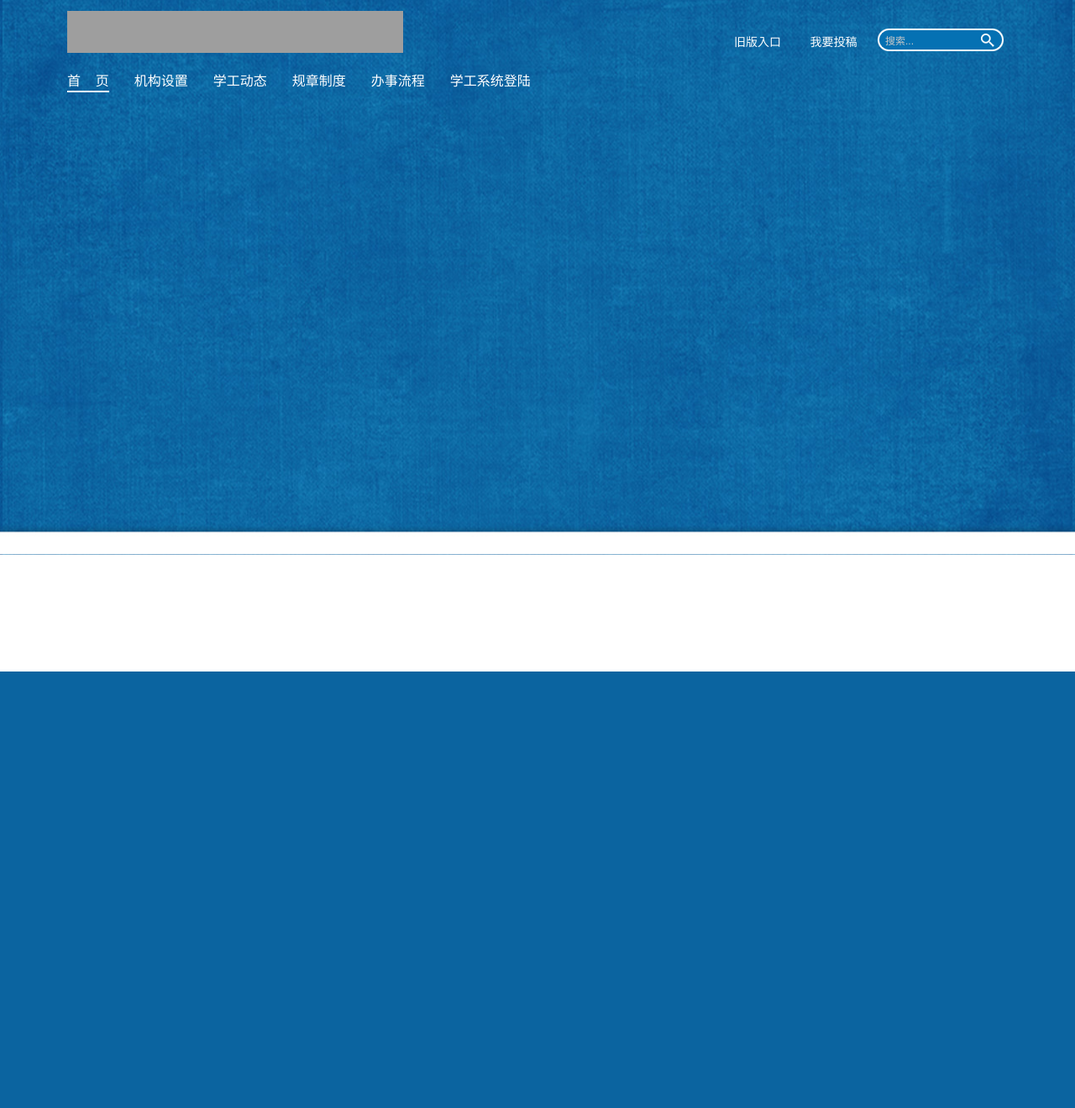
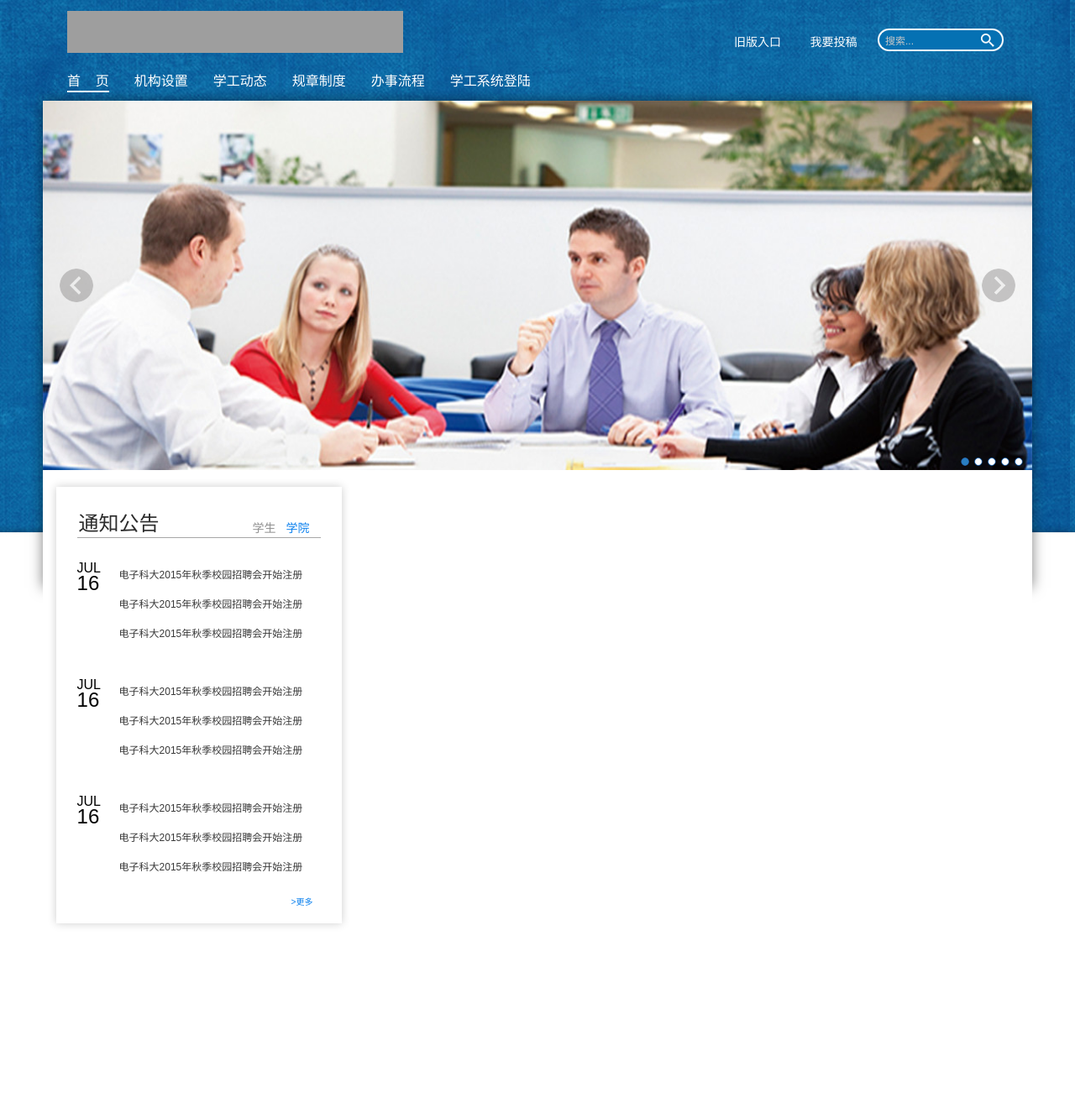
Before and after one commit to ifnite/project, a PHP site: page / in a window 1280 px wide. Shown: the whole page at 84% size. Before the commit the page ends 800 px from the top, so only its background shows below. Run offline with PHP 8.4, Linux system fonts and the light colour scheme; grey boxes are pictures that could not be loaded.

Commit message:
公告板完成
公告板区域及其他区域布局完成

```diff
--- a/index.html
+++ b/index.html
@@ -5,6 +5,7 @@
 	<title>电子科技大学党委学生工作部</title>
 	<link rel="stylesheet" type="text/css" href="style/reset.css" >
 	<link rel="stylesheet" type="text/css" href="style/header.css">
+	<link rel="stylesheet" type="text/css" href="style/container.css">
 </head>
 <body>
 	<div id="header">
@@ -28,15 +29,79 @@
 			</ul>
 		</div>
 	</div>
+	<div id="showPic">
+		<div id="picbox">
+			<img src="image/picshow.jpg"></img>
+				<i id="left"></i>
+				<i id="right"></i>
+				<ul>
+					<li class="on"></li>
+					<li></li>
+					<li></li>
+					<li></li>
+					<li></li>
+				</ul>
+			</div>
+	</div>
 	<div id="container">
-		<div id="showPic"></div>
+		<section>
 		<div id="mainNews"></div>
 		<div id="otherNews"></div>
-		<div id="sideBar">
-			<div id="notices"></div>
+		</section>
+		<aside>
+			<div id="notices">
+				<div class="title">
+					<h3>通知公告</h3>
+					<ul>
+						<li class="on"><a href="#">学院</a></li>
+						<li><a href="#">学生</a></li>
+					</ul>
+				</div>
+				<div class="info">
+					<div class="info_data">
+						<p><em>JUL</em><br \>16</p>
+					</div>
+					<div class="info_content">
+						<ul>
+						<li><a href="#">电子科大2015年秋季校园招聘会开始注册</a></li>
+						<li><a href="#">电子科大2015年秋季校园招聘会开始注册</a></li>
+						<li><a href="#">电子科大2015年秋季校园招聘会开始注册</a></li>
+						</ul>
+					</div>
+					<div class="clear" ></div>
+				</div>
+				<div class="info">
+					<div class="info_data">
+						<p><em>JUL</em><br \>16</p>
+					</div>
+					<div class="info_content">
+						<ul>
+						<li><a href="#">电子科大2015年秋季校园招聘会开始注册</a></li>
+						<li><a href="#">电子科大2015年秋季校园招聘会开始注册</a></li>
+						<li><a href="#">电子科大2015年秋季校园招聘会开始注册</a></li>
+						</ul>
+					</div>
+					<div class="clear" ></div>
+				</div>
+
+				<div class="info" >
+					<div class="info_data">
+						<p><em>JUL</em><br \>16</p>
+					</div>
+					<div class="info_content">
+						<ul>
+						<li><a href="#">电子科大2015年秋季校园招聘会开始注册</a></li>
+						<li><a href="#">电子科大2015年秋季校园招聘会开始注册</a></li>
+						<li><a href="#">电子科大2015年秋季校园招聘会开始注册</a></li>
+						</ul>
+					</div>
+					<div class="clear" ></div>
+				</div>
+				<div class="more"><a href="#">>更多</a></div>
+			</div>
 			<div id="links"></div>
 			<div id="weChat"></div>
-		</div>
+		</aside>
 	</div>
 	<div id="footer"></div>
 </body>
--- /dev/null
+++ b/style/container.css
@@ -0,0 +1,211 @@
+/*DuYiqi 2015-7-25 22:34*/
+/*此文件用于设置主页中间的css样式*/
+#showPic{
+	width: 92%;
+	margin: 0 auto;
+	margin-top:-540px;
+	height: 580px;
+	background: #fff;
+	-webkit-box-shadow:0 0 15px rgba(0, 0, 0, .5);
+  	-moz-box-shadow:0 0 15px rgba(0, 0, 0, .5);
+  	box-shadow:0 0 15px rgba(0, 0, 0, .5);
+}
+
+#showPic #picbox{
+	width: 100%;
+	height: 440px;
+	overflow: hidden;
+	position: relative;
+}
+#picbox img{
+	position: absolute;
+	left: 0px;
+	right: 0px;
+	width: 100%;
+	height: 100%;
+}
+
+#picbox i{
+	display: block;
+/*	background: red;*/
+	width: 40px;
+	height: 40px;
+}
+
+#left{
+	position: absolute;
+	left: 20px;
+	top: 200px;
+	background:url(../image/jiantou.png);
+}
+#right{
+	position: absolute;
+	right: 20px;
+	top: 200px;
+	background:url(../image/jiantou.png) -40px;
+}
+#picbox ul{
+	display: block;
+	position: absolute;
+	bottom: 5px;
+	right: 5px;
+}
+#picbox ul li{
+	display: block;
+	width: 10px;
+	height: 10px;
+	/*background:red;*/
+	float: left;
+	margin-right: 6px;
+	background:url(../image/jiantou.png) -80px -40px;
+}
+#picbox ul .on{
+	background:url(../image/jiantou.png) -90px -40px;
+}
+
+#container{
+	width: 92.1%;
+	margin: 0 auto;
+	margin-top:-180px;
+	height: 800px;
+	background: url(../image/fitter.png) repeat-x;
+/*	background-color: red;*/
+	overflow: hidden;
+}
+#notices{
+	display: block;
+	width:340px;
+	height: 520px;
+	background-color: #fff;
+	margin-top: 60px;
+	margin-left: 16px;
+	-webkit-box-shadow:0 0 10px rgba(0, 0, 0, .2);
+  	-moz-box-shadow:0 0 10px rgba(0, 0, 0, .2);
+  	box-shadow:0 0 10px rgba(0, 0, 0, .2);
+  	overflow: hidden;
+  	position: relative;
+}
+.title{
+/*	background:red;*/
+	overflow: hidden;
+	height: 60px;
+	width: 290px;
+	position: relative;
+	margin: 0 auto;
+	border-bottom: 1px solid #a7a7a7;
+	background-color: #fff;
+}
+.title h3{
+	display: block;
+	width: 100px;
+	height: 24px;
+	text-indent: center;
+/*	background: red;*/
+	font-size: 24px;
+	font-weight: lighter;
+	color: #2c2c2c;
+	margin-top: 24px;
+	margin-left:2px;
+}
+.title ul{
+	position: absolute;
+	right: 2px;
+	top:38px;
+	width: 100px;
+}
+.title ul li{
+	width: auto;
+	float: right;
+	display: block;
+	width: 30px;
+	text-align: center;
+/*	background-color: green;*/
+	margin-right: 10px;
+}
+.title a{
+	display: block;
+	width: 30px;
+	font-size: 14px;
+	color: #909090;
+}
+.title a:hover,
+.title ul .on a{
+	color: #0c81ee;
+}
+
+.info{
+	width: 290px;
+	margin: 0 auto;
+	margin-top: 24px;
+	overflow: hidden;
+}
+.info .info_data{
+	font-size: 24px;
+	line-height: 18px;
+	text-align: center;
+	display: block;
+	width: 26px;
+	height:40px;
+	font-weight: normal;
+/*	background-color: blue;*/
+
+}
+.info .info_data em{
+	font-size: 16px;
+	font-style: normal;
+}
+
+
+.info_content{
+	float: right;
+/*	background: green;*/
+	width: 240px;
+	display: block;
+	margin-top:-30px;
+}
+.info_content ul{
+	width: 240px;
+	display: block;
+/*	position: absolute;*/
+/*	left: 40px;
+	top:10px;*/
+	font-size: 12px;
+}
+.info_content ul li{
+	margin-bottom:18px;
+}
+.info_content a{
+	display: block;
+	max-width: 240px;
+	color: #393939;
+	font-size: 12px;
+}
+.info_content a:hover{
+/*	text-decoration: underline;*/
+	color: #393939;
+	font-weight: bolder;
+/*	font-size: 12px;*/
+}
+.info_content .clear{
+	clear: both;
+}
+.more {
+	display: block;
+	width: 100%;
+	height: 50px;
+	background:#fff;
+	position: absolute;
+	bottom: 0px;
+
+
+}
+.more a{
+	display: block;
+	width: 40px;
+	height: 16px;
+	float: right;
+	color: #0c81ee;
+	font-size: 10px;
+	margin-top:16px;
+	margin-right: 20px;
+}
--- a/style/header.css
+++ b/style/header.css
@@ -1,5 +1,5 @@
 /*DuYiqi 2015-7-25 22:34*/
-/*此文件用于设置主页的css样式*/
+/*此文件用于设置主页顶部的css样式*/
 /*#header=>盛放顶部 #container=>放置主要内容 #footer=>放置底部*/
 /*顶部：#topBar放置logo 旧版入口及搜索 #nav放置导航栏
   主要内容：mainNews放置学工新闻 otherNews放置学院新闻 sideBar中的notice放置公告 links放置链接 wechat放置微专题*/
@@ -7,14 +7,17 @@
  	background: #fff;
  	margin: 0px;
  	margin: 0 auto;
+ 	width: 1280px;
  	background: url(../image/background.jpg) repeat-x;
- 	background-position:center ;
+
  }
 
  #header{
  	width:100%;
  	height: 660px;
 	/*background: red;*/
+	/*background: url(../image/background.jpg) repeat-x;
+ 	background-position:center ;*/
  	overflow: hidden;
  	margin: 0 auto
  }
```
Also changed, not shown: image/fitter.png (added), image/jiantou.png (added), image/picshow.jpg (added), 1 other file.
